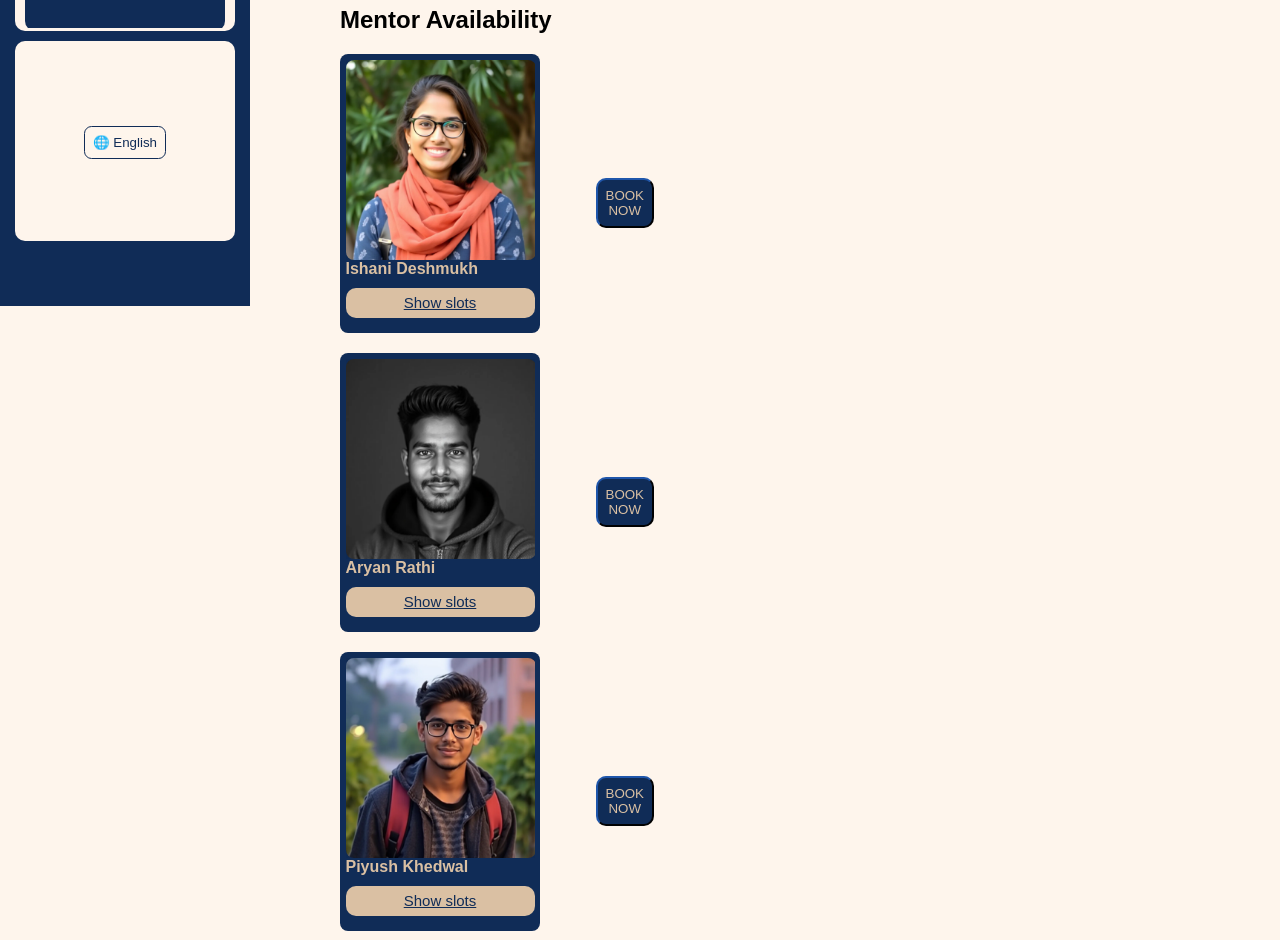
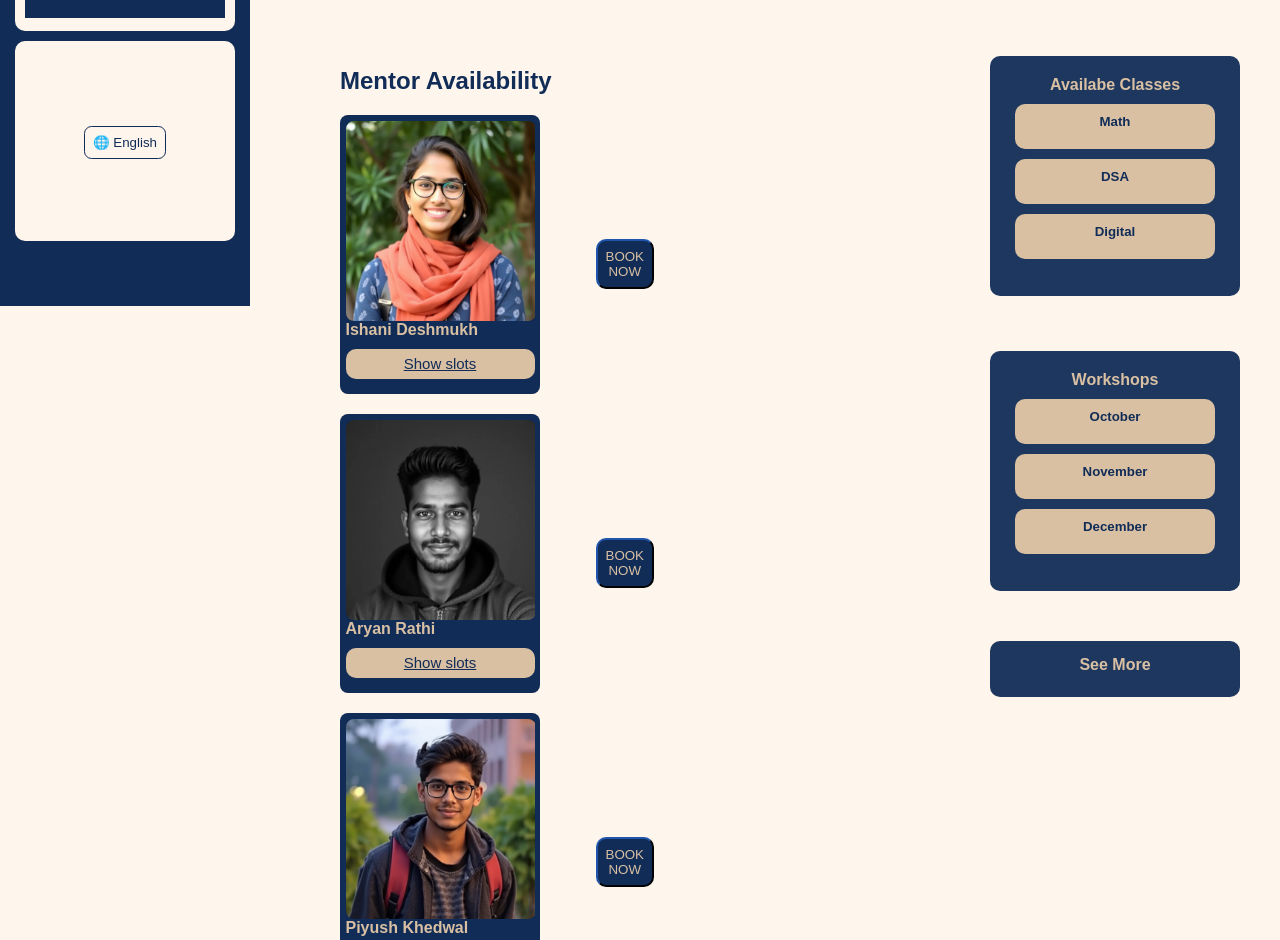
Before and after one commit to snehachoudhuri/FOUR, a plain HTML site: page index.html in a window 1280 px wide. Shown: the part 494-1434 px from the top of the page. Drawn offline with Linux system fonts and the light colour scheme.

Commit message:
Add files via upload

```diff
--- a/index.html
+++ b/index.html
@@ -7,8 +7,7 @@
             rel="stylesheet" href="./style.css"
         />
 
-        <link
-            rel="icon" href="https://cdnjs.cloudflare.com/ajax/libs/font-awesome/6.6.0/css/all.min.css" integrity="sha512-Kc323vGBEqzTmouAECnVceyQqyqdsSiqLQISBL29aUW4U/M7pSPA/gEUZQqv1cwx4OnYxTxve5UMg5GT6L4JJg==" crossorigin="anonymous" referrerpolicy="no-referrer" />
+
         <title>SLIET</title>
     </head>
     <body>
@@ -92,25 +91,16 @@
             </div>
             <div class="idc">
             <div class="content">
-                <!--<h1>VerseVox & <br><span>ABOUT US</h1>-->
+
                 <p class="p">SLIET Mentorship Platform is a platform that provides a comprehensive set of tools and resources for students to prepare for their exams.
                 <!--<br>-->We offer a wide range of study materials, including textbooks, practice tests, and expert-led courses.
                 Our mission is to foster a supportive and collaborative learning environment by providing personalized guidance and mentorship opportunities.
                 Join us in creating a vibrant and supportive learning community at SLIET!</p>
                 <button class="cn"><a href="#">Join us</a></button>
             </div>
-            <!-- ... existing code ... -->
 
-            <!--Midsection-->
-            <!--Footer section-->
-            <!-- ... existing footer code ... -->
-            <!--<div class="social-links">
-                <div>
-                    <a href="#"><i class="fab fa-instagram"></i></a>
-                    <a href="#"><i class="fab fa-twitter"></i></a>
-                    <a href="#"><i class="fab fa-facebook-f"></i></a>
-                </div>
-            </div>-->
+
+
 
         <div class="form">
 
@@ -123,16 +113,110 @@
                 <p class="link">OR<br>
                 <a href="#">Log in </a>with Student ID </a> </p>
 
-                <!--<p class="log-in-with"></p>
-                <div class="icons">
-                    <a href="#"><i class="fab fa-facebook-f"></i></a>
-                    <a href="#"><i class="fab fa-instagram"></i></a>
-                    <a href="#"><i class="fab fa-twitter"></i></a>
-                    <a href="#"><i class="fab fa-google"></i></a>
-                </div>-->
             </form>
         </div>
         </div>
+        </div>
+
+        <div class="main-section-two">
+
+            <!--class-->
+            <div class="extra">
+
+                <ul>
+                    <li>
+                        <h4>Availabe Classes</h4>
+                    </a></li>
+
+                    <li>
+                        <div class="extra-scroll">
+                            <div class="Math">
+                                <h5>
+                                    Math
+                                </h5>
+
+                            </div>
+                            <div class="DSA">
+                                <h5>
+                                    DSA
+                                </h5>
+
+                            </div>
+                            <div class="Digital">
+                                <h5>
+                                    Digital
+                                </h5>
+
+                            </div>
+
+
+
+
+                        </div>
+                    </li>
+
+                </ul>
+
+
+            </div>
+
+        </div>
+
+        <div class="main-section-three">
+
+            <!--workshop-->
+            <div class="ext">
+
+                <ul>
+                    <li>
+                        <h4>Workshops</h4>
+                    </a></li>
+
+                    <li>
+                        <div class="ext-scroll">
+                            <div class="October">
+                                <h5>
+                                    October
+                                </h5>
+
+                            </div>
+                            <div class="November">
+                                <h5>
+                                    November
+                                </h5>
+
+                            </div>
+                            <div class="December">
+                                <h5>
+                                    December
+                                </h5>
+
+                            </div>
+
+
+
+
+                        </div>
+                    </li>
+
+                </ul>
+
+
+            </div>
+
+        </div>
+
+        <div class="main-section-four">
+
+            <!--more-->
+            <div class="more">
+
+                <ul>
+                    <li>
+                        <h4>See More</h4>
+                    </a></li>
+                </ul>
+            </div>
         </div>
 
         <!--Mid section-->
@@ -222,14 +306,7 @@
                     </div>
                 </div>
 
-                <!--<div class="dropdown">
-                    <button onclick="myFunction()" class="dropbtn">Click</button>
-                    <div id="myDropdown" class="dropdown-content">
-                      <a href="#">Link 1</a>
-                      <a href="#">Link 2</a>
-                      <a href="#">Link 3</a>
-                    </div>
-                </div>-->
+
             </div>
 
         </div>
@@ -238,3 +315,5 @@
 
 
    </body>
+
+</html>
--- a/style.css
+++ b/style.css
@@ -6,8 +6,8 @@
 }
 body{
     background-color: #fef5ec;
-    font-family:cursive;
 }
+/*sidebar*/
 .sidebar{
     width: 250px;
 
@@ -18,7 +18,51 @@ body{
     bottom:0;
     padding: 15px;
 }
-
+.main-section-two{
+  width: 250px;
+  margin-left: 990px;
+  margin-top: 550px;
+  background: linear-gradient(
+      to top,
+      #102c57f1 50%,
+      #102c57f1 50%
+    );
+  border-radius: 10px;
+  top:0;
+  left:0;
+  bottom:0;
+  padding: 15px;
+}
+.main-section-three{
+  width: 250px;
+  margin-left: 990px;
+  margin-top: 55px;
+  background: linear-gradient(
+      to top,
+      #102c57f1 50%,
+      #102c57f1 50%
+    );
+  border-radius: 10px;
+  top:0;
+  left:0;
+  bottom:0;
+  padding: 15px;
+}
+.main-section-four{
+  width: 250px;
+  margin-left: 990px;
+  margin-top: 50px;
+  background: linear-gradient(
+      to top,
+      #102c57f1 50%,
+      #102c57f1 50%
+    );
+  border-radius: 10px;
+  top:0;
+  left:0;
+  bottom:0;
+  padding: 15px;
+}
 .sidebar-nav{
     background-color: #fef5ec;
     border-radius: 10px;
@@ -26,7 +70,20 @@ body{
     margin-bottom: 10px;
     height: 200px;
 }
+.extra{
 
+  border-radius: 10px;
+  padding: 5px 10px;
+  margin-bottom: 10px;
+  height: 200px;
+}
+.ext{
+
+  border-radius: 10px;
+  padding: 5px 10px;
+  margin-bottom: 10px;
+  height: 200px;
+}
 .sidebar-nav {
     justify-content: center;
     align-items: center;
@@ -92,8 +149,171 @@ body{
     margin-bottom: 5px;
     height: 80px;
 }
+
+.extra {
+  justify-content: center;
+  align-items: center;
+
+}
+.main-section-two .extra ul li h4 {
+  color: #DAC0A3;
+  text-align: center;
+  margin-bottom: 8px;
+}
+.main-section-two .extra ul li a {
+  color: #DAC0A3;
+  text-align: center;
+  font-size: 12px;
+  margin-top: 5px;
+  margin-bottom: 10px;
+
+}
+.more {
+  justify-content: center;
+  align-items: center;
+
+}
+.main-section-four .more ul li h4 {
+  color: #DAC0A3;
+  text-align: center;
+  margin-bottom: 8px;
+}
+.main-section-four .more ul li a {
+  color: #DAC0A3;
+  text-align: center;
+  font-size: 12px;
+  margin-top: 5px;
+  margin-bottom: 10px;
+
+}
+.more ul{
+  list-style: none;
+}
+
+.more ul li{
+  list-style: none;
+}
+
+.extra h2{
+  color: #102C57;
+  text-align: center;
+  padding-top: 47px;
+}
+
+
+.extra ul{
+  list-style: none;
+}
+
+.extra ul li{
+  list-style: none;
+}
+
+.extra ul li a{
+  text-decoration: dashed;
+  color: #102C57;
+  font-size: 20px;
+  font-weight: 150px;
+}
+
+.extra ul li a span img{
+  width: 15px;
+  color: white;
+}
+
+.ext {
+  justify-content: center;
+  align-items: center;
+
+}
+.main-section-three .ext ul li h4 {
+  color: #DAC0A3;
+  text-align: center;
+  margin-bottom: 8px;
+}
+.main-section-four .more ul li h4 {
+  color: #DAC0A3;
+  text-align: center;
+  margin-bottom: 8px;
+}
+.ext h2{
+  color: #102C57;
+  text-align: center;
+  padding-top: 47px;
+}
+
+
+.ext ul{
+  list-style: none;
+}
+
+.ext ul li{
+  list-style: none;
+}
+
+.ext ul li a{
+  text-decoration: dashed;
+  color: #102C57;
+  font-size: 20px;
+  font-weight: 150px;
+}
+
+.ext ul li a span img{
+  width: 15px;
+  color: white;
+}
+
+.Math{
+  background-color:#DAC0A3;
+  padding: 10px;
+  border-radius: 10px;
+  margin-bottom: 10px;
+  margin-top:10px;
+  height: 45px;
+}
+.DSA{
+  background-color:#DAC0A3;
+  padding: 10px;
+  border-radius: 10px;
+  margin-bottom: 10px;
+  height: 45px;
+}
+
+
+.Digital{
+  background-color:#DAC0A3;
+  padding: 10px;
+  border-radius: 10px;
+  margin-bottom: 10px;
+  height: 45px;
+}
+
+.October{
+  background-color:#DAC0A3;
+  padding: 10px;
+  border-radius: 10px;
+  margin-bottom: 10px;
+  margin-top:10px;
+  height: 45px;
+}
+.November{
+  background-color:#DAC0A3;
+  padding: 10px;
+  border-radius: 10px;
+  margin-bottom: 10px;
+  height: 45px;
+}
+
+
+.December{
+  background-color:#DAC0A3;
+  padding: 10px;
+  border-radius: 10px;
+  margin-bottom: 10px;
+  height: 45px;
+}
 .sidebar-scroll{
-    height: 250px;
+    height: 240px;
     overflow-y: auto;
 }
 
@@ -117,6 +337,11 @@ body{
     text-align: center;
 }
 
+.Sem-Feedback h4{
+    color: #fef5ec;
+    text-align: center;
+}
+
 .Set-My-Password h4{
     color: #fef5ec;
     text-align: center;
@@ -125,14 +350,48 @@ body{
 .Upload-My-Photo h4{
     color: #fef5ec;
     text-align: center;
-}
-
-.Sem-Feedback h4{
-    color: #fef5ec;
-    text-align: center;
 
 }
 
+
+
+.Digital h5{
+  color:#102C57;
+  text-align: center;
+}
+
+.Math h5{
+  color: #102C57;
+  text-align: center;
+}
+
+.English h5{
+  color: #102C57;
+  text-align: center;
+}
+
+.DSA h5{
+  color: #102C57;
+  text-align: center;
+
+}
+
+.December h5{
+  color:#102C57;
+  text-align: center;
+}
+
+.October h5{
+  color: #102C57;
+  text-align: center;
+}
+
+
+.November h5{
+  color: #102C57;
+  text-align: center;
+
+}
 .box2{
     height: 300px;
 
@@ -167,10 +426,10 @@ body{
     padding: 50px;
 }
 
-/*alo*/
+/*upper content*/
 
 .main-section{
-    margin-left: 280px;
+    margin-left: 270px;
     background: #2a2853;
 
 }
@@ -211,6 +470,7 @@ body{
     float: left;
     position: absolute;
     top: 10px;
+    margin-top: 10px;
 }
 .menu ul {
     float: left;
@@ -247,7 +507,7 @@ ul li a {
     width: 0px;
     float: left;
     margin-left: 500px;
-    margin-top: 12px;
+    margin-top: -520px;
 
 }
 
@@ -299,6 +559,7 @@ ul li a {
     flex-wrap: wrap;
     position: absolute;
     top: 100px;
+    margin-top: 30px;
 }
 .content .p {
     padding-left: 57px;
@@ -432,28 +693,6 @@ content span {
     text-align: center;
     color: #fff;
 }
-/*.icons {
-    text-align: center;
-    margin-top: 20px;
-}
-
-.icons a {
-    text-decoration: none;
-    color: #fff;
-}
-
-.icons ion-icon {
-    color: #fff;
-    font-size: 30px;
-    padding-left: 14px;
-    padding-top: 5px;
-    transition: 0.3s ease;
-}
-
-.icons ion-icon:hover {
-    color: #ff7720;
-}
-  */
 
 
   @media screen and (max-width: 1200px) {
@@ -551,30 +790,31 @@ content span {
 
 @media screen and (max-width: 480px) {
   .nav-bar {
-      flex-direction: row; /* Stack navbar items */
+      flex-direction: row;
   }
 
   .nav-bar ul li {
-      margin: 0; /* Remove margin for mobile */
+      margin: 0;
   }
 
-  .form input, .form button {
-      width: 100%; /* Full width for inputs and buttons */
+  .form input .form button {
+      width: 100%;
       margin: 5px 0;
   }
 
-  .social-links {
-      text-align: center; /* Center social links */
-  }
 }
 
 
-/*nid*/
+
 
 .mid-section-two{
     padding-left: 340px;
     padding-top: 500px;
+    margin-top: -1130px;
 
+}
+.mid-section-two h2{
+  color: #102C57;
 }
 /*Mentor info */
 .container {
@@ -637,7 +877,7 @@ content span {
   color: #102C57;
 }
 .book-box {
- /* border: 1px solid #ccc; */
+
   padding: 50px;
   margin-left: 200px;
   margin-top: -200px;
@@ -667,6 +907,7 @@ content span {
     object-position: center;
     padding: 20px;
     border-radius: 10px;
+
   }
 
   .item > .content {
@@ -685,6 +926,7 @@ content span {
     transition: 300ms ease-in-out;
     border-radius: 10px;
     margin-bottom: 0px;
+    margin-top: ;
   }
 
   .item:hover > img.blur {
@@ -715,6 +957,7 @@ content span {
     left: 0;
     width: 100%;
     height: 100%;
+    margin-top: -1px;
     background-color: rgba(0, 0, 0, 0.5);
 
     color: white;
@@ -723,71 +966,3 @@ content span {
     justify-content: center;
     padding: 20px;
   }
-
-
-  /*.item > .content.slide-left {
-    transform: translateX(-100%);
-  }
-  .item:hover > .content.slide-left {
-    transform: translateX(0);
-  }
-
-  .item > .content.slide-right {
-    transform: translateX(100%);
-  }
-  .item:hover > .content.slide-right {
-    transform: translateX(0);
-  }
-
-  .item > .content.slide-down {
-    transform: translateY(-100%);
-  }
-  .item:hover > .content.slide-down {
-    transform: translateY(0);
-  }
-
-  .item > .content.slide-up {
-    transform: translateY(100%);
-  }
-  .item:hover > .content.slide-up {
-    transform: translateY(0);
-  }*/
-
-  /* Dropdown Button */
-.dropbtn {
-    background-color: #3498DB;
-    color: white;
-    padding: 16px;
-    font-size: 16px;
-    border: none;
-    cursor: pointer;
-  }
-
-  .dropbtn:hover, .dropbtn:focus {
-    background-color: #2980B9;
-  }
-
-  .dropdown {
-    position: relative;
-    display: inline-block;
-  }
-
-  .dropdown-content {
-    display: none;
-    position: absolute;
-    background-color: #f1f1f1;
-    min-width: 160px;
-    box-shadow: 0px 8px 16px 0px rgba(0,0,0,0.2);
-    z-index: 1;
-  }
-
-  .dropdown-content a {
-    color: black;
-    padding: 12px 16px;
-    text-decoration: none;
-    display: block;
-  }
-
-  .dropdown-content a:hover {background-color: #ddd;}
-
-  .show {display:block;}
```
